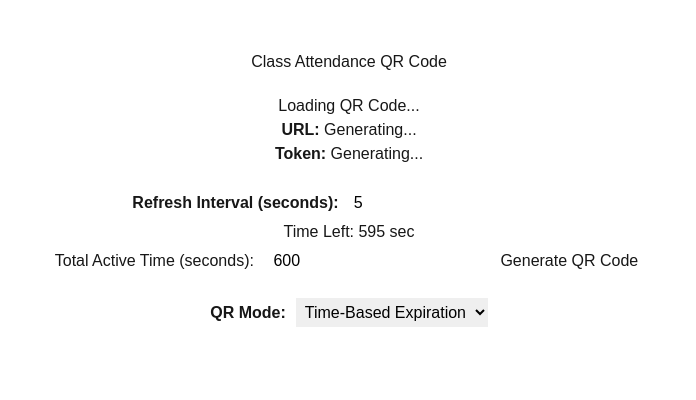
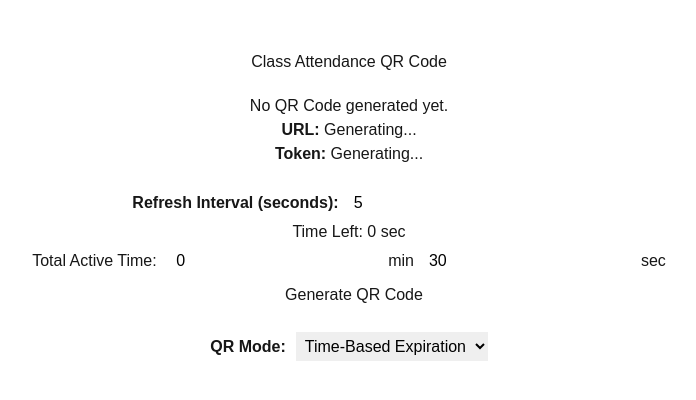
Before and after one commit to HoloLirny/Software_eng_Project, a Next.js app: page / in a window 1280 px wide. Shown: the top 400 px of the page, without its empty margins (291-987 px from the left). Built offline with nearby package versions, Linux system fonts and the light colour scheme; no server answers.

Commit message:
Auto QR generated fixed
Fixed the problem where QR code will automatic generate when opening the site

```diff
--- a/src/app/page.tsx
+++ b/src/app/page.tsx
@@ -10,13 +10,13 @@ export default function Home() {
   const [timerId, setTimerId] = useState<NodeJS.Timeout | null>(null);
   const [mode, setMode] = useState<"time" | "single-scan">("time");
   const [isTokenUsed, setIsTokenUsed] = useState<boolean>(false);
-  const [timeLimit, setTimeLimit] = useState<number>(600); // Total time in seconds
-  const [remainingTime, setRemainingTime] = useState<number>(600); // Countdown
-  const [intervalTime, setIntervalTime] = useState<number>(5); // Refresh interval (default 5s)
+  const [timeLimitMinutes, setTimeLimitMinutes] = useState<number>(0);
+  const [timeLimitSeconds, setTimeLimitSeconds] = useState<number>(30);
+  const [remainingTime, setRemainingTime] = useState<number>(0);
+  const [intervalTime, setIntervalTime] = useState<number>(5);
   const [countdownId, setCountdownId] = useState<NodeJS.Timeout | null>(null);
-  const [isRunning, setIsRunning] = useState<boolean>(false); // Control QR visibility
+  const [isRunning, setIsRunning] = useState<boolean>(false);
 
-  // Fetch QR Code
   const generateQRCode = async () => {
     try {
       const res = await fetch(`/api/generate-qr?mode=${mode}`);
@@ -36,42 +36,22 @@ export default function Home() {
     }
   };
 
-  // Check if token is used
-  const checkTokenStatus = async () => {
-    if (!token || mode !== "single-scan") return;
+  const startInterval = () => {
+    if (timerId) clearInterval(timerId);
+    if (countdownId) clearInterval(countdownId);
 
-    try {
-      const res = await fetch(`/api/check-token?token=${token}`);
-      if (!res.ok) throw new Error("Failed to check token");
+    let totalSeconds = timeLimitMinutes * 60 + timeLimitSeconds;
+    setRemainingTime(totalSeconds);
+    setIsRunning(true);
 
-      const data: { used: boolean } = await res.json();
-      if (data.used) {
-        setIsTokenUsed(true);
-        generateQRCode(); // Auto-regenerate
-      }
-    } catch (error) {
-      console.error("Error checking token status:", error);
-    }
-  };
+    generateQRCode();
 
-  // Start interval (for time mode)
-  const startInterval = () => {
-    if (timerId) clearInterval(timerId); // Clear any existing timers
-    if (countdownId) clearInterval(countdownId); // Clear countdown timer
-
-    setRemainingTime(timeLimit); // Reset countdown
-    setIsRunning(true); // Show QR
-
-    generateQRCode(); // Generate QR immediately
-
-    // QR Regeneration Interval
     const regenTimer = setInterval(() => {
       generateQRCode();
     }, intervalTime * 1000);
 
     setTimerId(regenTimer);
 
-    // Real-Time Countdown
     const countdownTimer = setInterval(() => {
       setRemainingTime((prev) => {
         if (prev > 0) return prev - 1;
@@ -81,18 +61,16 @@ export default function Home() {
 
     setCountdownId(countdownTimer);
 
-    // Stop both intervals when time is up
     setTimeout(() => {
       clearInterval(regenTimer);
       clearInterval(countdownTimer);
       setTimerId(null);
       setCountdownId(null);
-      setIsRunning(false); // Hide QR
-      setQrCode(""); // Clear QR
-    }, timeLimit * 1000);
+      setIsRunning(false);
+      setQrCode("");
+    }, totalSeconds * 1000);
   };
 
-  // Poll token status every 3 sec in single-scan mode
   useEffect(() => {
     let pollId: NodeJS.Timeout | null = null;
 
@@ -105,27 +83,26 @@ export default function Home() {
     };
   }, [token, mode]);
 
-  useEffect(() => {
-    startInterval();
-    return () => {
-      if (timerId) clearInterval(timerId);
-    };
-  }, [mode, intervalTime]);
+  const handleSecondsChange = (e: React.ChangeEvent<HTMLInputElement>) => {
+    let seconds = parseInt(e.target.value) || 0;
+    let minutes = timeLimitMinutes;
+    if (seconds >= 60) {
+      minutes += Math.floor(seconds / 60);
+      seconds %= 60;
+    }
+    setTimeLimitMinutes(minutes);
+    setTimeLimitSeconds(seconds);
+  };
 
   return (
     <div style={{ textAlign: "center", marginTop: "50px" }}>
       <h1>Class Attendance QR Code</h1>
 
       <div style={{ marginTop: "20px" }}>
-        {/* {qrCode ? (
-          <img src={qrCode} alt="QR Code" />
-        ) : (
-          <p>Loading QR Code...</p>
-        )} */}
         {isRunning && qrCode ? (
           <img src={qrCode} alt="QR Code" />
         ) : (
-          <p>Loading QR Code...</p>
+          <p>No QR Code generated yet.</p>
         )}
       </div>
 
@@ -145,7 +122,6 @@ export default function Home() {
         <label htmlFor="interval">
           <strong>Refresh Interval (seconds):</strong>
         </label>
-
         <input
           type="number"
           id="interval"
@@ -155,14 +131,25 @@ export default function Home() {
           disabled={mode === "single-scan"}
         />
         <p>Time Left: {remainingTime} sec</p>
-        <label htmlFor="timeLimit">Total Active Time (seconds): </label>
+        <label htmlFor="timeLimit">Total Active Time: </label>
         <input
           type="number"
-          id="timeLimit"
-          value={timeLimit}
-          onChange={(e) => setTimeLimit(parseInt(e.target.value) || 0)}
+          id="timeLimitMinutes"
+          value={timeLimitMinutes}
+          onChange={(e) => setTimeLimitMinutes(parseInt(e.target.value) || 0)}
           style={{ color: "black", marginLeft: "10px", padding: "5px" }}
         />
+        min
+        <input
+          type="number"
+          id="timeLimitSeconds"
+          value={timeLimitSeconds}
+          onChange={handleSecondsChange}
+          style={{ color: "black", marginLeft: "10px", padding: "5px" }}
+        />
+        sec
+      </div>
+      <div>
         <button
           onClick={startInterval}
           style={{ marginLeft: "10px", padding: "5px" }}
```
